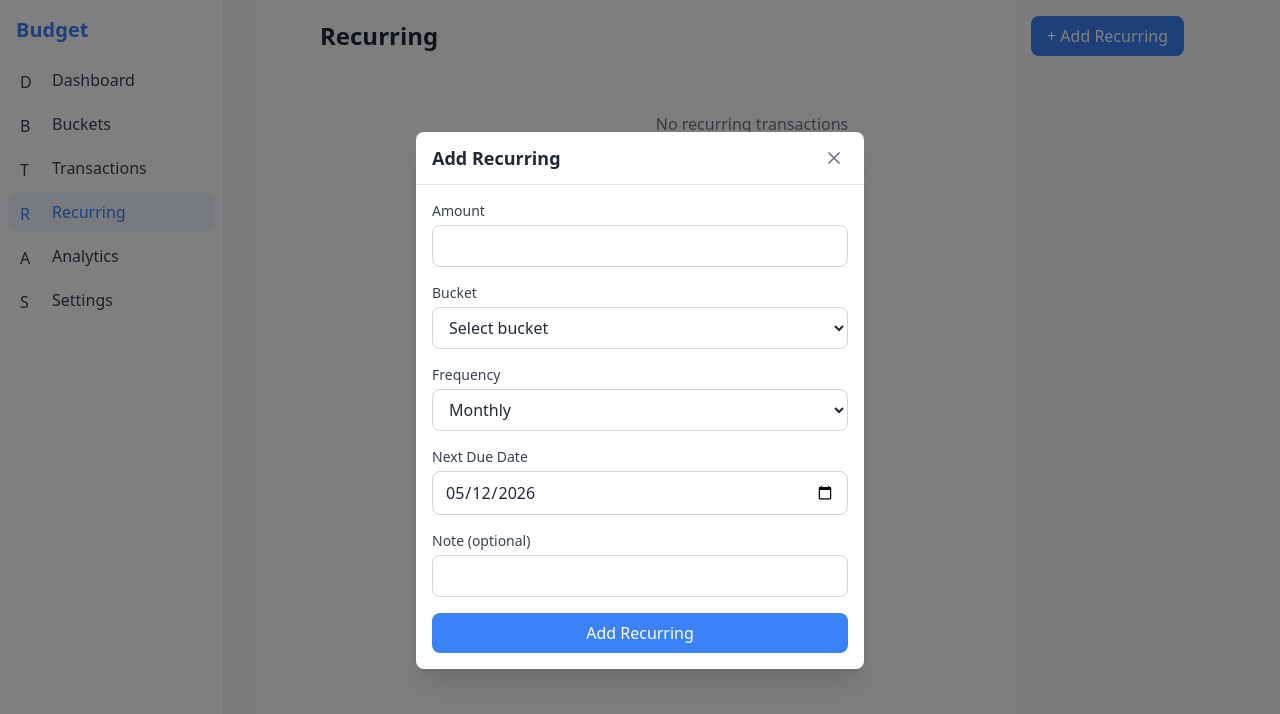
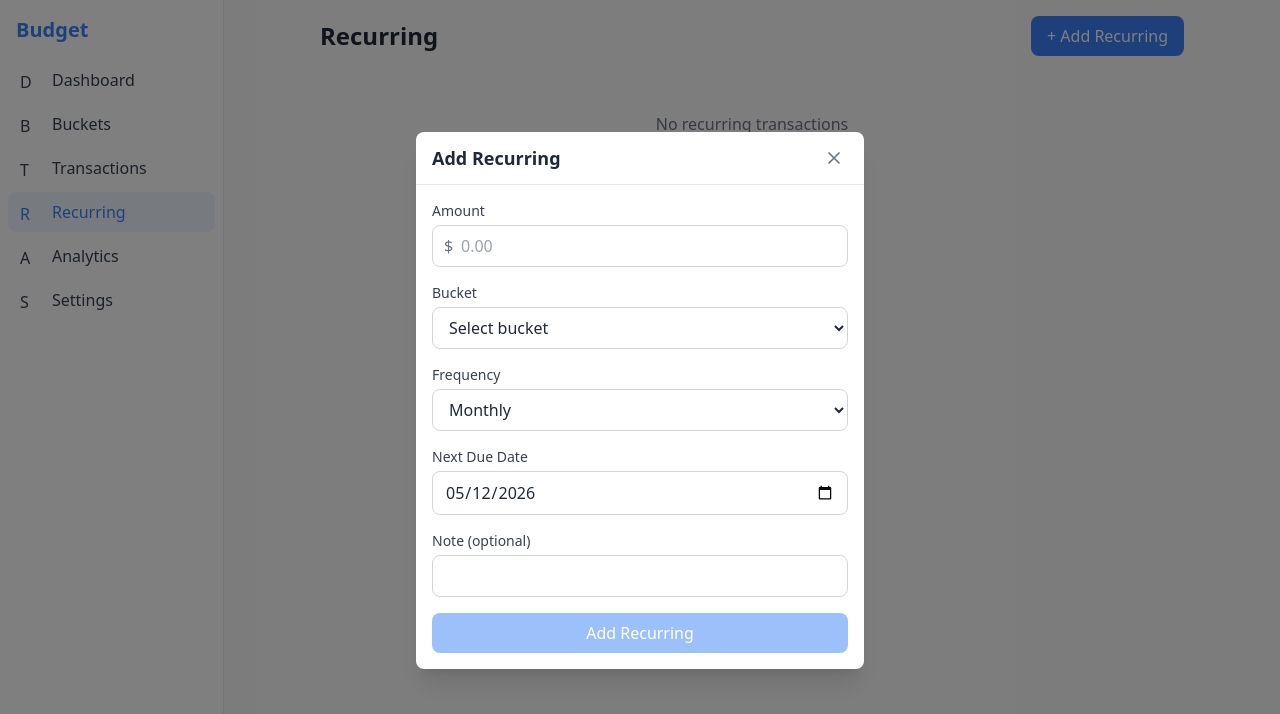
Before and after one commit to pranjalagg/bdgt, a SvelteKit app: page /recurring in a window 1280 px wide. Both pictures are taken after a click on the button "+ Add Recurring". Shown: the top 714 px of the page. Built offline with nearby package versions, Linux system fonts and the light colour scheme.

Commit message:
add input validation in recurring form

```diff
--- a/src/routes/recurring/+page.svelte
+++ b/src/routes/recurring/+page.svelte
@@ -2,7 +2,7 @@
 <script lang="ts">
   import { recurringTransactions, addRecurring, updateRecurring, deleteRecurring, toggleRecurring } from '$lib/stores/recurringStore';
   import { buckets } from '$lib/stores/budgetStore';
-  import { formatCurrency, parseCurrency } from '$lib/utils/currency';
+  import { formatCurrency, parseCurrency, isValidCurrency, isExpression, evaluateExpression } from '$lib/utils/currency';
   import { formatDate } from '$lib/utils/dates';
   import Modal from '$lib/components/shared/Modal.svelte';
   import { openModal, closeModal } from '$lib/stores/uiStore';
@@ -12,16 +12,35 @@
   let amount = '';
   let bucketId = '';
   let frequency: RecurringTransaction['frequency'] = 'monthly';
-  let nextDueDate = new Date().toISOString().split('T')[0];
+  let nextDueDate = formatLocalDate(new Date());
   let note = '';
+  let amountTouched = false;
+
+  function formatLocalDate(d: Date): string {
+    return `${d.getFullYear()}-${String(d.getMonth() + 1).padStart(2, '0')}-${String(d.getDate()).padStart(2, '0')}`;
+  }
+
+  $: amountError = amountTouched && amount && !isValidCurrency(amount)
+    ? 'Please enter a valid amount (e.g. 12.50, -5, or 10 + 5.25)'
+    : '';
+
+  $: canSubmit = !!amount && !!bucketId && !amountError && isValidCurrency(amount);
+
+  $: showPreview = isExpression(amount) && isValidCurrency(amount);
+  $: previewValue = showPreview ? evaluateExpression(amount) : null;
+
+  function handleAmountInput() {
+    amountTouched = true;
+  }
 
   function resetForm() {
     editingId = null;
     amount = '';
     bucketId = '';
     frequency = 'monthly';
-    nextDueDate = new Date().toISOString().split('T')[0];
+    nextDueDate = formatLocalDate(new Date());
     note = '';
+    amountTouched = false;
   }
 
   function handleAdd() {
@@ -34,13 +53,14 @@
     amount = (rec.amount / 100).toFixed(2);
     bucketId = rec.bucketId;
     frequency = rec.frequency;
-    nextDueDate = new Date(rec.nextDueDate).toISOString().split('T')[0];
+    nextDueDate = formatLocalDate(new Date(rec.nextDueDate));
     note = rec.note || '';
     openModal('recurring-form');
   }
 
   async function handleSubmit() {
-    if (!amount || !bucketId) return;
+    amountTouched = true;
+    if (!canSubmit) return;
 
     const data = {
       amount: parseCurrency(amount),
@@ -133,7 +153,23 @@
   <form on:submit|preventDefault={handleSubmit} class="space-y-4">
     <div>
       <label class="block text-sm font-medium text-gray-700 dark:text-gray-200">Amount</label>
-      <input type="text" bind:value={amount} class="mt-1 w-full rounded-lg border border-gray-300 bg-white px-3 py-2 dark:border-border-dark dark:bg-gray-800 dark:text-gray-100" required />
+      <div class="relative mt-1">
+        <span class="absolute left-3 top-1/2 -translate-y-1/2 text-gray-500 dark:text-gray-400">$</span>
+        <input
+          type="text"
+          inputmode="decimal"
+          bind:value={amount}
+          on:input={handleAmountInput}
+          placeholder="0.00"
+          class="w-full rounded-lg border bg-white py-2 pl-7 pr-3 focus:outline-none focus:ring-1 dark:bg-gray-800 dark:text-gray-100 {amountError ? 'border-danger focus:border-danger focus:ring-danger' : 'border-gray-300 focus:border-primary focus:ring-primary dark:border-border-dark'}"
+          required
+        />
+      </div>
+      {#if amountError}
+        <p class="mt-1 text-sm text-danger">{amountError}</p>
+      {:else if showPreview && previewValue !== null}
+        <p class="mt-1 text-sm text-gray-500 dark:text-gray-400">= ${previewValue.toFixed(2)}</p>
+      {/if}
     </div>
     <div>
       <label class="block text-sm font-medium text-gray-700 dark:text-gray-200">Bucket</label>
@@ -160,7 +196,11 @@
       <label class="block text-sm font-medium text-gray-700 dark:text-gray-200">Note (optional)</label>
       <input type="text" bind:value={note} class="mt-1 w-full rounded-lg border border-gray-300 bg-white px-3 py-2 dark:border-border-dark dark:bg-gray-800 dark:text-gray-100" />
     </div>
-    <button type="submit" class="w-full rounded-lg bg-primary px-4 py-2 text-white hover:bg-blue-600">
+    <button
+      type="submit"
+      disabled={!canSubmit}
+      class="w-full rounded-lg bg-primary px-4 py-2 text-white transition hover:bg-blue-600 disabled:opacity-50"
+    >
       {editingId ? 'Update' : 'Add'} Recurring
     </button>
   </form>
```
